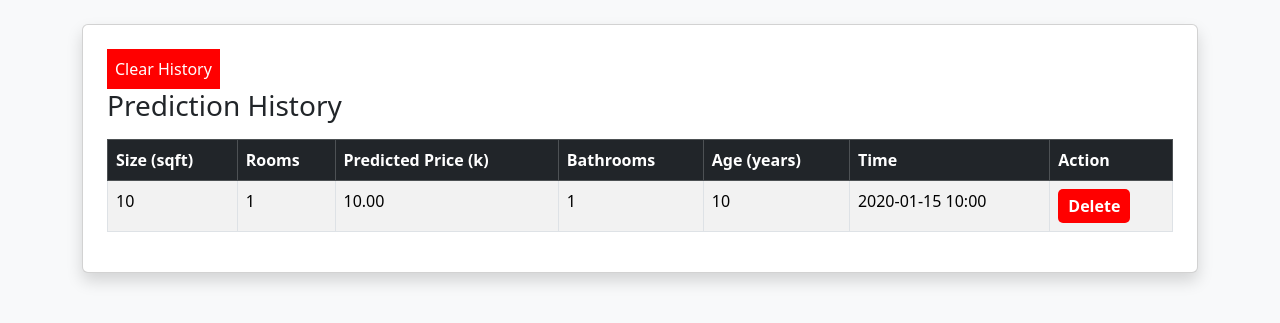
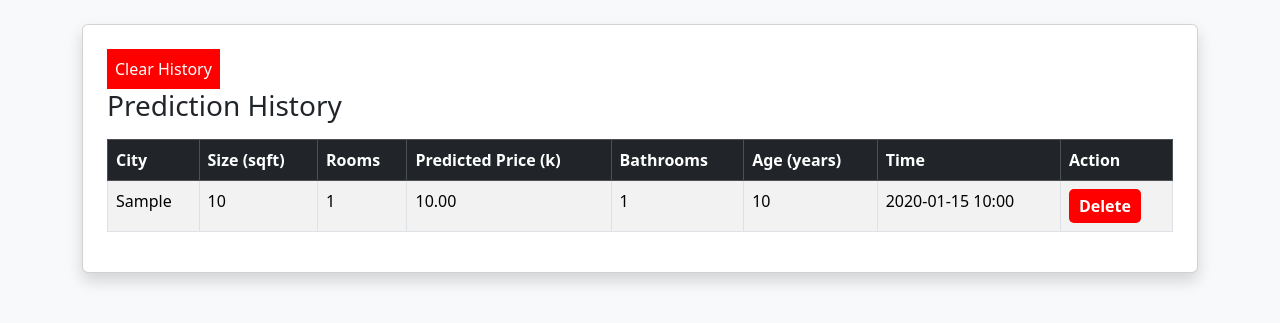
Before and after one commit to Abdullah81506/price_predictor, a Django app: page /history/ in a window 1280 px wide. Shown: the part 56-379 px from the top of the page. Run offline with Django 5.2, Linux system fonts and the light colour scheme; tables that the repository leaves empty hold one stand-in row (values such as "Sample post"); parts of the project's set-up code (start-up, migrations or seed data) failed here and were passed over.

Commit message:
added cities column in history.html

```diff
--- a/predictor/templates/predictor/history.html
+++ b/predictor/templates/predictor/history.html
@@ -12,6 +12,7 @@
     <table class="table table-bordered table-striped">
         <thead class="table-dark">
             <tr>
+                <th>City</th>
                 <th>Size (sqft)</th>
                 <th>Rooms</th>
                 <th>Predicted Price (k)</th>
@@ -24,6 +25,7 @@
         <tbody>
             {% for record in history %}
             <tr>
+                <td>{{ record.location }}</td>
                 <td>{{ record.size }}</td>
                 <td>{{ record.rooms }}</td>
                 <td>{{ record.predicted_price|floatformat:2 }}</td>
```
